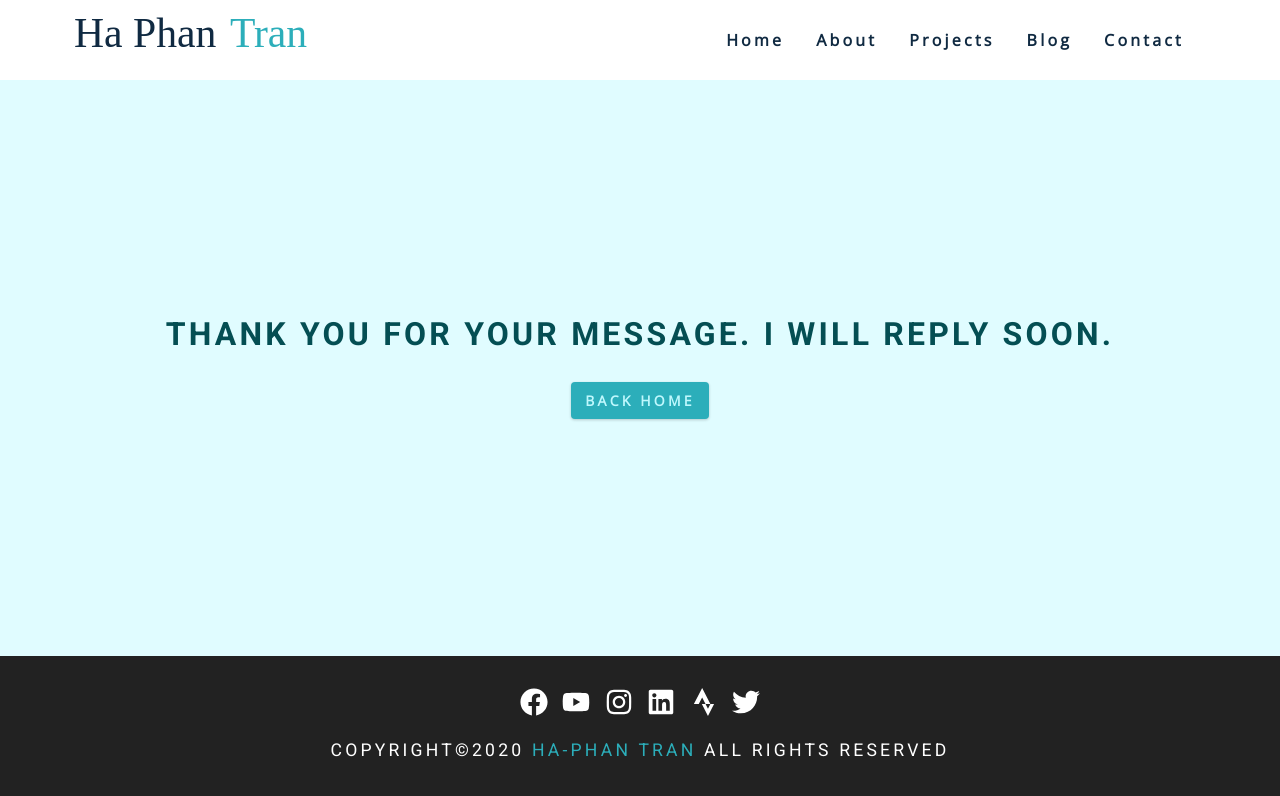
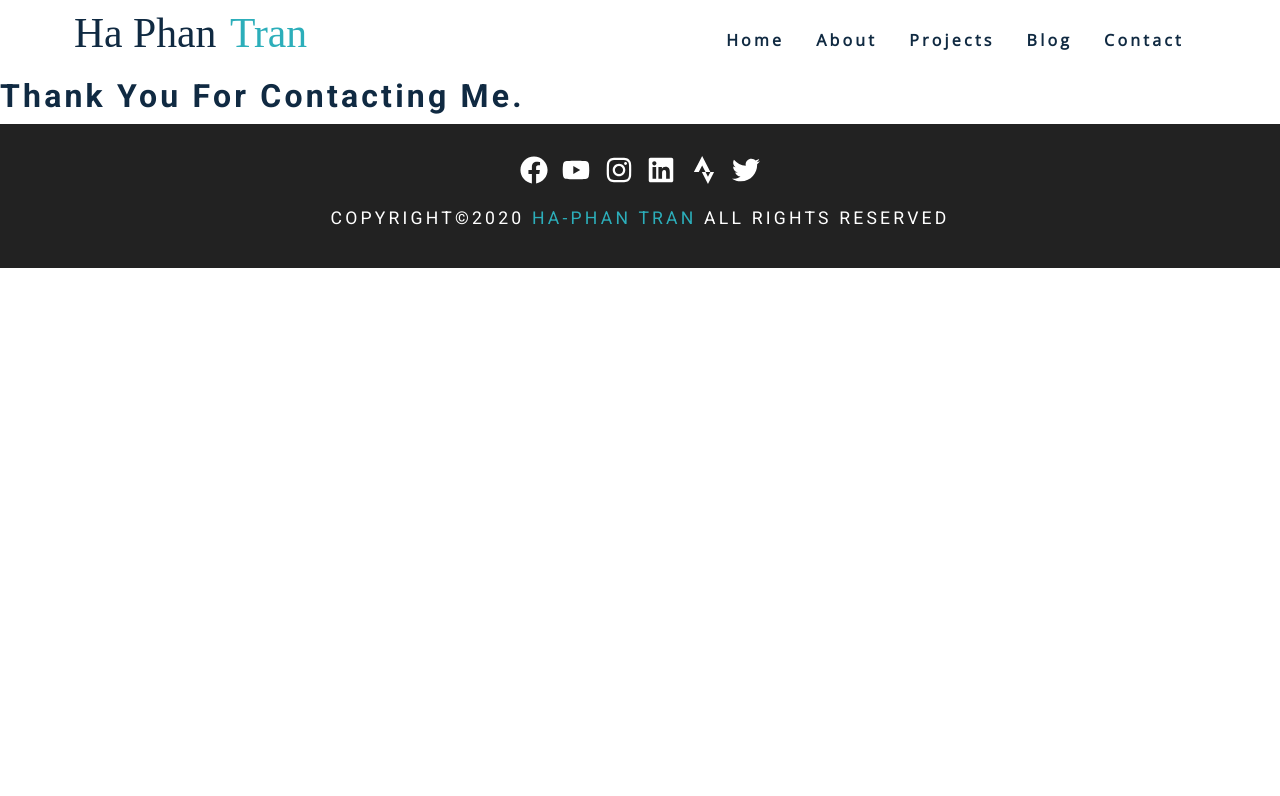
Before and after one commit to haphantran/haphantran.com, a Gatsby site: page /success in a window 1280 px wide. Built offline with nearby package versions, Linux system fonts and the light colour scheme; Gatsby itself is replaced by a stand-in of ours.

Commit message:
fix the  success page

```diff
--- a/src/pages/success.js
+++ b/src/pages/success.js
@@ -6,15 +6,10 @@
 const Success = () => {
   return (
     <Layout>
-    <SEO title="Thank you"/>
-      <main className="success-page">
-    <div className="success-container">
-      <h1>Thank you for your message. I will reply soon.</h1>
-      <Link to="/" className='btn'>back home</Link>
-    </div>
-  </main></Layout>
-
-    )
+      <SEO title="Thank you" />
+      <h1>Thank you for contacting me.</h1>
+    </Layout>
+  )
 }
 
 export default Success
```
